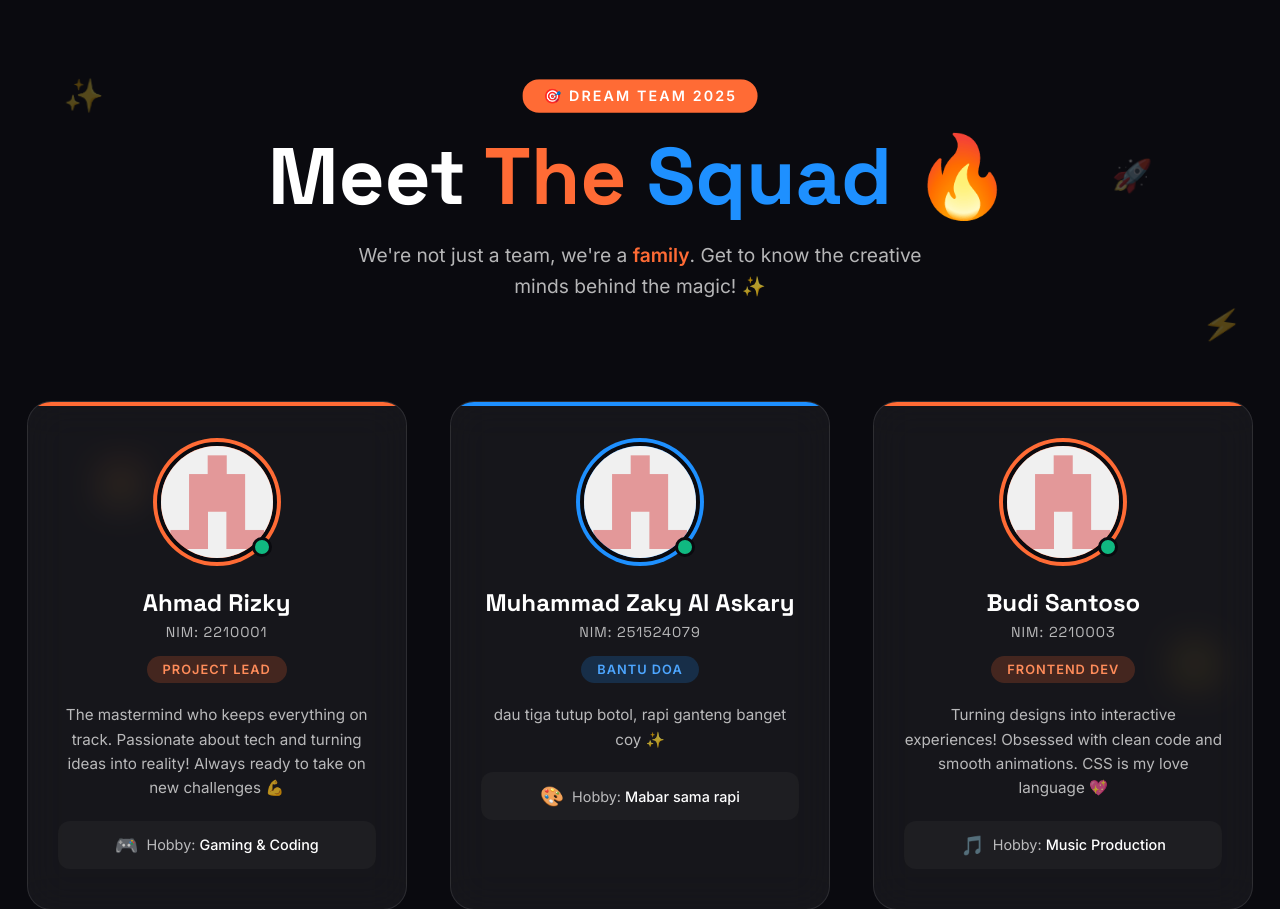
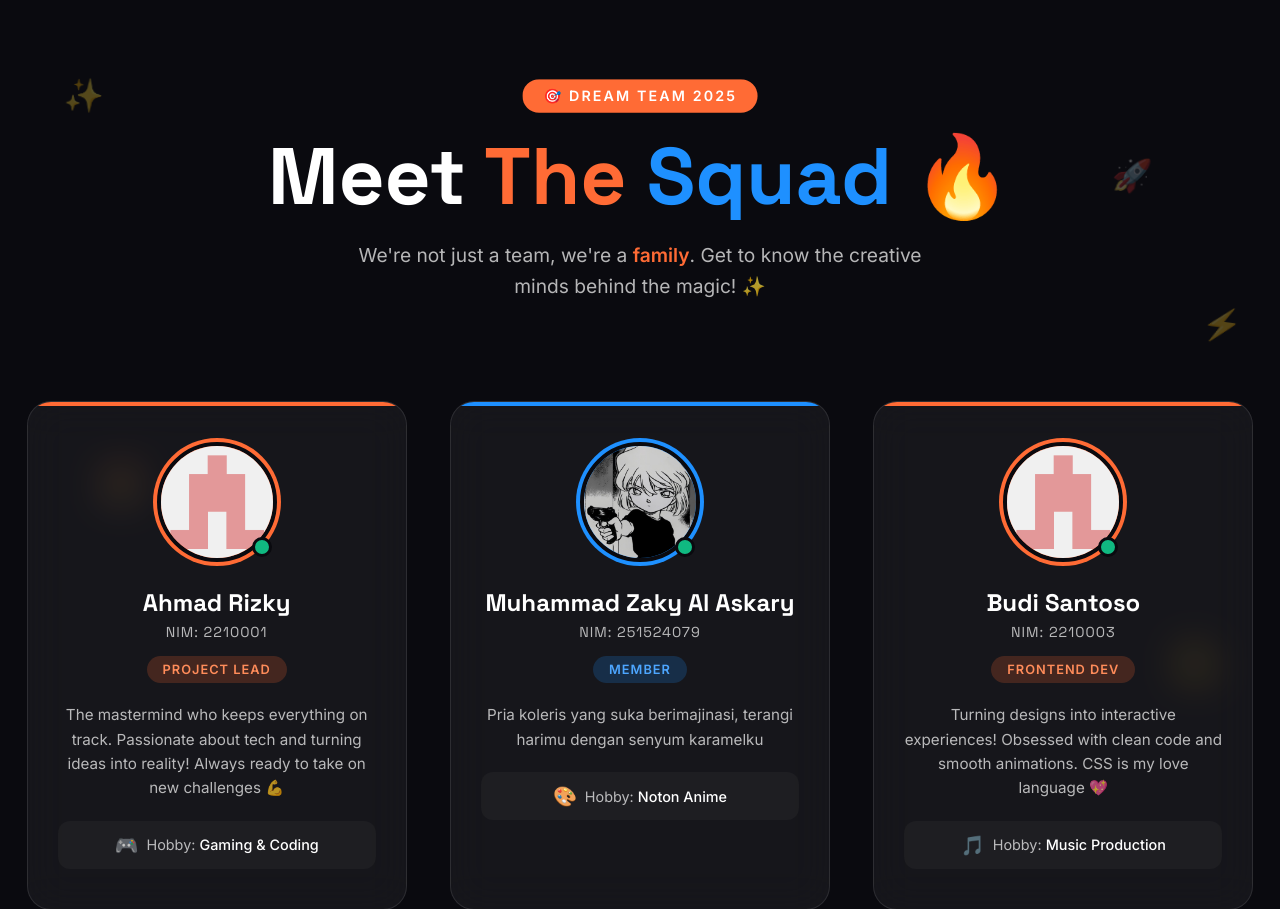
Before and after one commit to RafyGantenk123/rafi, a plain HTML site: page index.html in a window 1280 px wide. Shown: the top 909 px of the page. Drawn offline with Linux system fonts and the light colour scheme.

Commit message:
update profil zaky

```diff
--- a/index.html
+++ b/index.html
@@ -58,16 +58,16 @@
             <div class="member-card">
                 <div class="profile-wrapper">
                     <div class="profile-ring"></div>
-                    <img src="imagefoto.png" alt="Siti Nurhaliza" class="profile-img">
+                    <img src="pp-zaky.jpeg" alt="M Zaky Al Askary" class="profile-img">
                     <div class="status-dot"></div>
                 </div>
                 <h3 class="member-name">Muhammad Zaky Al Askary</h3>
                 <p class="member-nim">NIM: 251524079</p>
-                <span class="member-role">Bantu Doa</span>
-                <p class="member-intro">dau tiga tutup botol, rapi ganteng banget coy ✨</p>
+                <span class="member-role">Member</span>
+                <p class="member-intro">Pria koleris yang suka berimajinasi, terangi harimu dengan senyum karamelku</p>
                 <div class="hobby-section">
                     <span class="hobby-icon">🎨</span>
-                    <span class="hobby-text">Hobby: <span>Mabar sama rapi</span></span>
+                    <span class="hobby-text">Hobby: <span>Noton Anime</span></span>
                 </div>
             </div>
 
```
Also changed, not shown: pp-zaky.jpeg (added).
